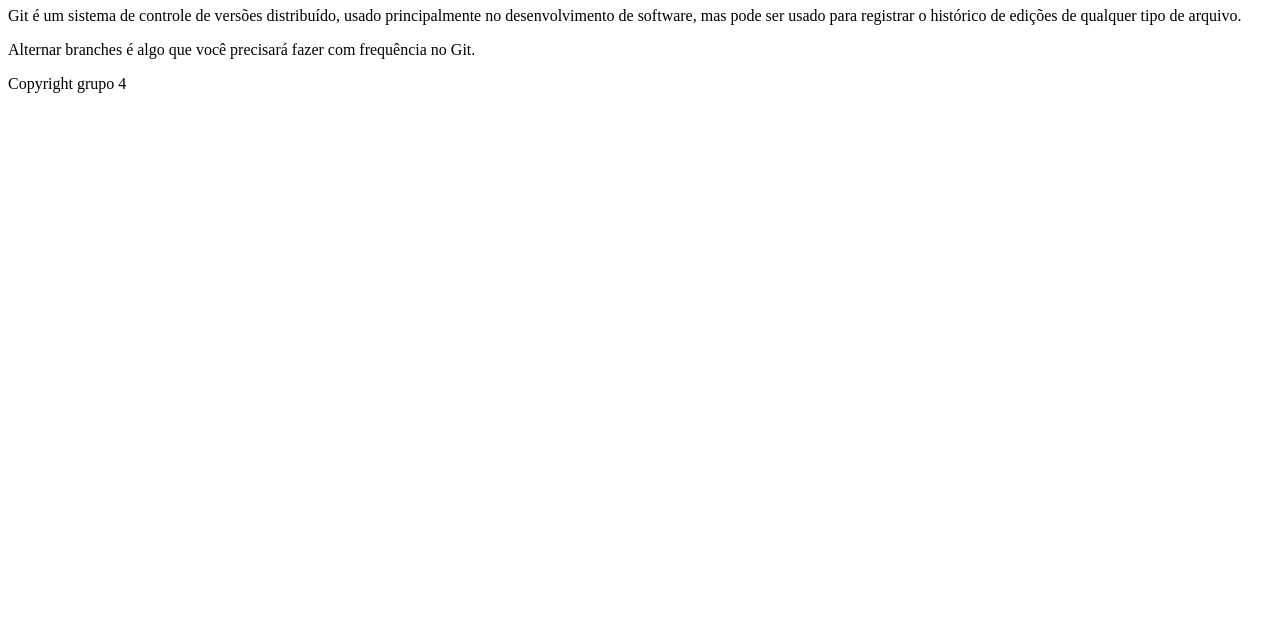
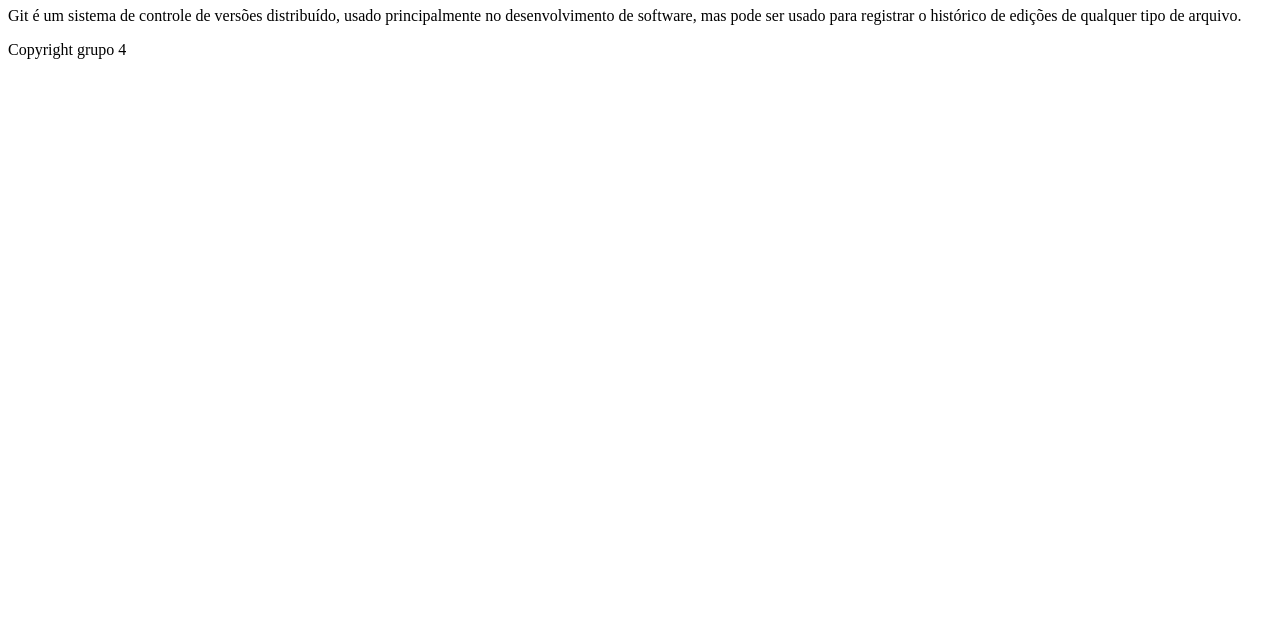
Before and after one commit to Luh-Santos/task001-grupo04, a plain HTML site: page index.html in a window 1280 px wide. Shown: the part 171-800 px from the top of the page. Drawn offline with Linux system fonts and the light colour scheme.

Commit message:
Revert "Adicionando novo paragrafo"
This reverts commit a2875c5a55ef76ca09ee2bf7141f19b6036250ca.

```diff
--- a/index.html
+++ b/index.html
@@ -12,7 +12,6 @@
     <p>
       Git é um sistema de controle de versões distribuído, usado principalmente no desenvolvimento de software, mas pode ser usado para registrar o histórico de edições de qualquer tipo de arquivo.
     </p>
-    <p>Alternar branches é algo que você precisará fazer com frequência no Git.</p>
   </body>
   <footer>
       Copyright grupo 4
```
